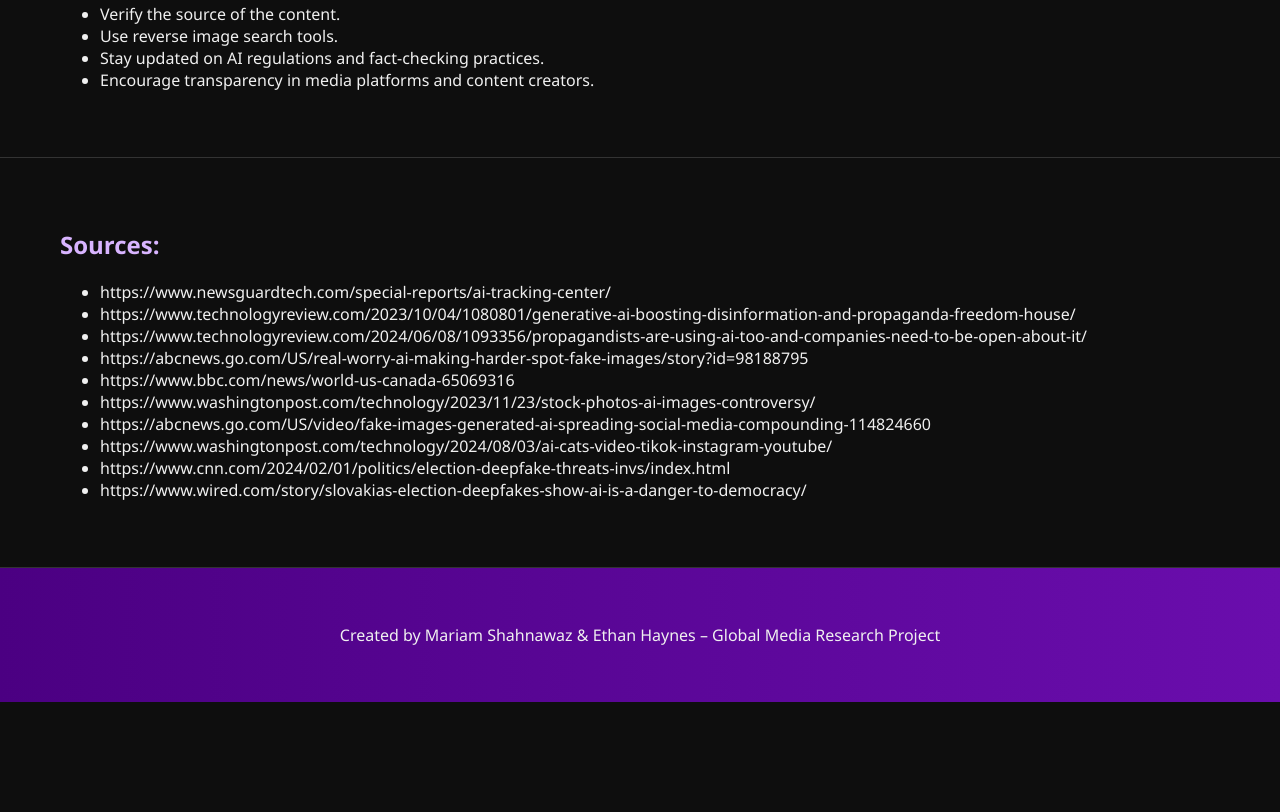
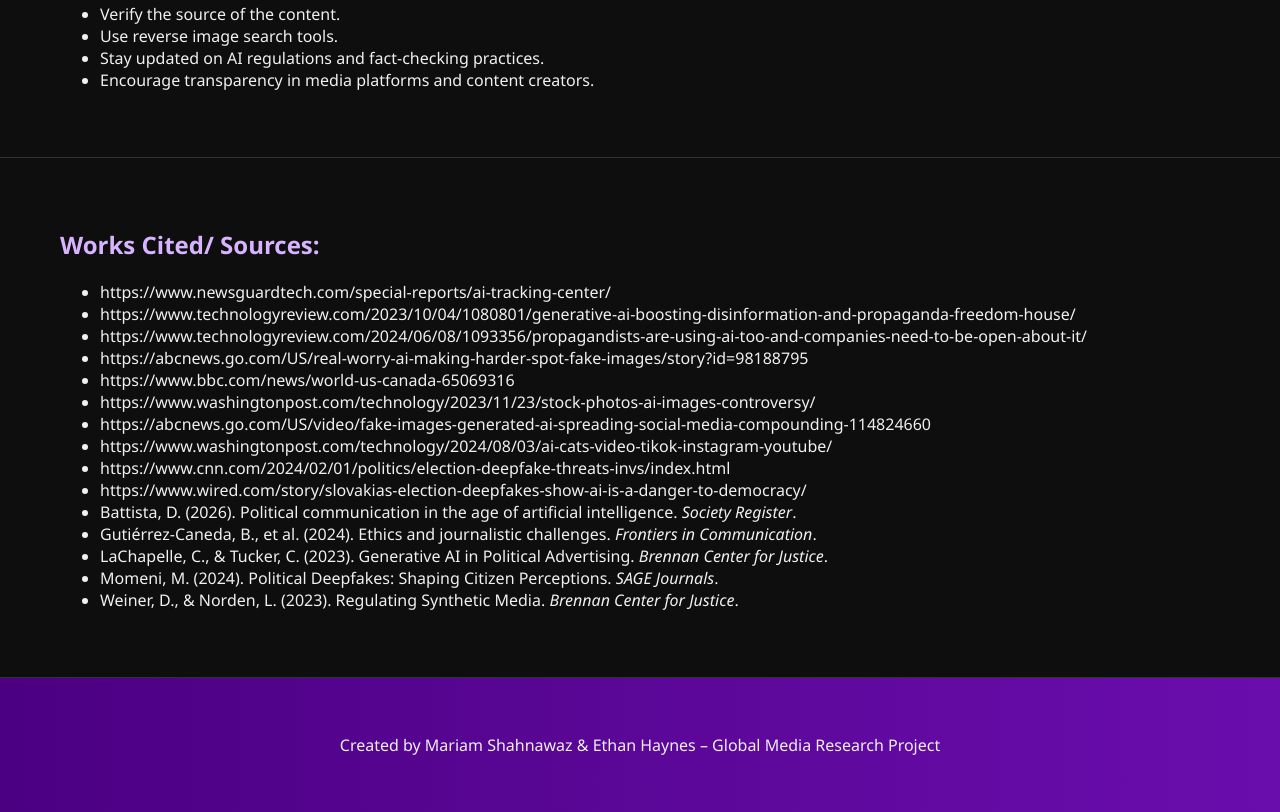
Before and after one commit to maiyum11/AI-Awareness-Page, a plain HTML site: page index.html in a window 1280 px wide. Shown: the part 4301-5113 px from the top of the page. Before the commit the page ends 5003 px from the top, so only its background shows below. Drawn offline with Linux system fonts and the light colour scheme.

Commit message:
Update index.html

```diff
--- a/index.html
+++ b/index.html
@@ -117,7 +117,7 @@
   </section>
 
   <section>
-    <h2>Sources:</h2>
+    <h2>Works Cited/ Sources:</h2>
     <ul>
       <li> https://www.newsguardtech.com/special-reports/ai-tracking-center/ </li>
       <li> https://www.technologyreview.com/2023/10/04/1080801/generative-ai-boosting-disinformation-and-propaganda-freedom-house/ </li>
@@ -129,6 +129,11 @@
       <li> https://www.washingtonpost.com/technology/2024/08/03/ai-cats-video-tikok-instagram-youtube/ </li>
       <li> https://www.cnn.com/2024/02/01/politics/election-deepfake-threats-invs/index.html </li>
       <li> https://www.wired.com/story/slovakias-election-deepfakes-show-ai-is-a-danger-to-democracy/ </li>
+      <li>Battista, D. (2026). Political communication in the age of artificial intelligence. <em>Society Register</em>.</li>
+      <li>Gutiérrez-Caneda, B., et al. (2024). Ethics and journalistic challenges. <em>Frontiers in Communication</em>.</li>
+      <li>LaChapelle, C., & Tucker, C. (2023). Generative AI in Political Advertising. <em>Brennan Center for Justice</em>.</li>
+      <li>Momeni, M. (2024). Political Deepfakes: Shaping Citizen Perceptions. <em>SAGE Journals</em>.</li>
+      <li>Weiner, D., & Norden, L. (2023). Regulating Synthetic Media. <em>Brennan Center for Justice</em>.</li>
     </ul>
   </section>
 
```
